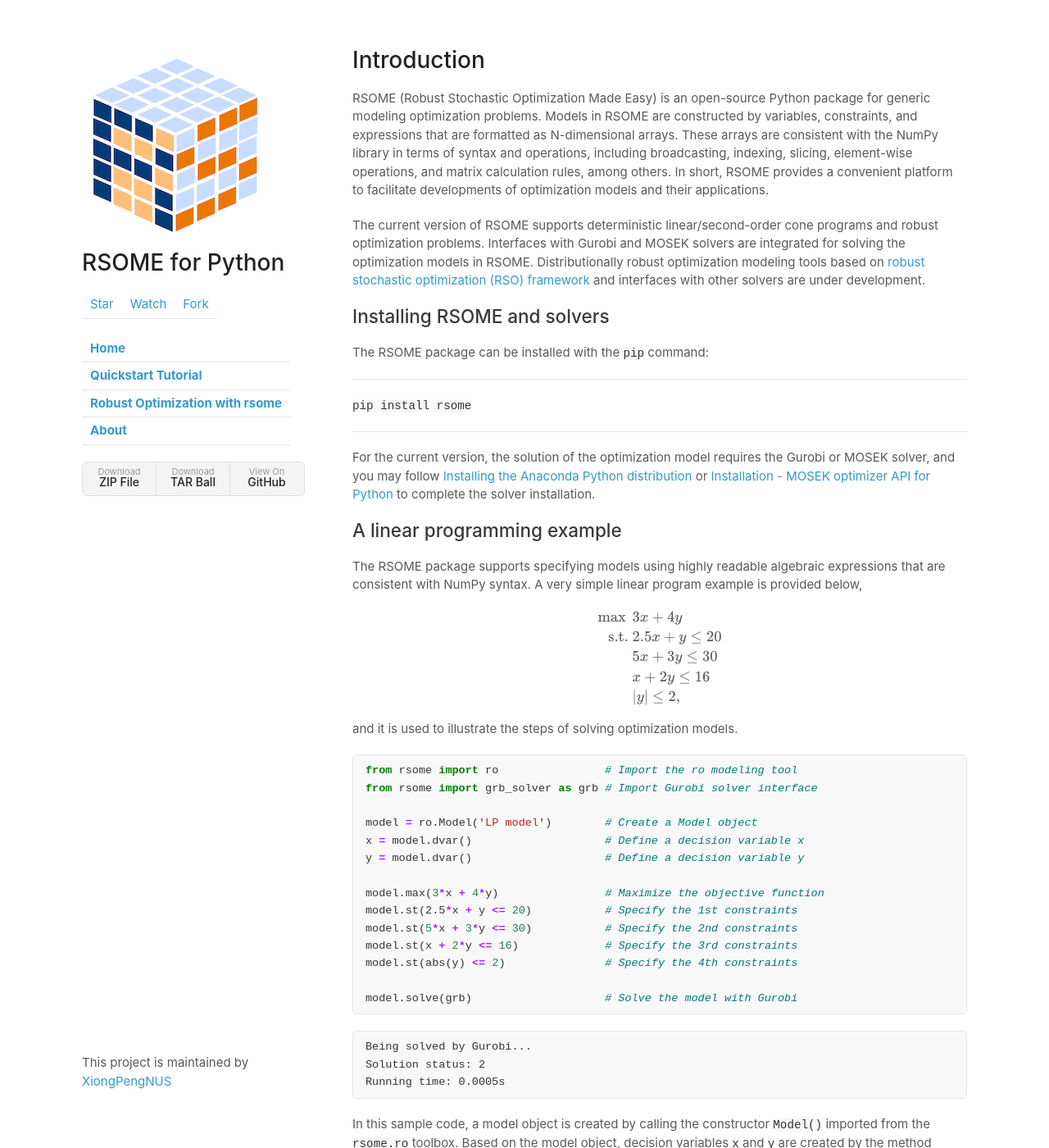
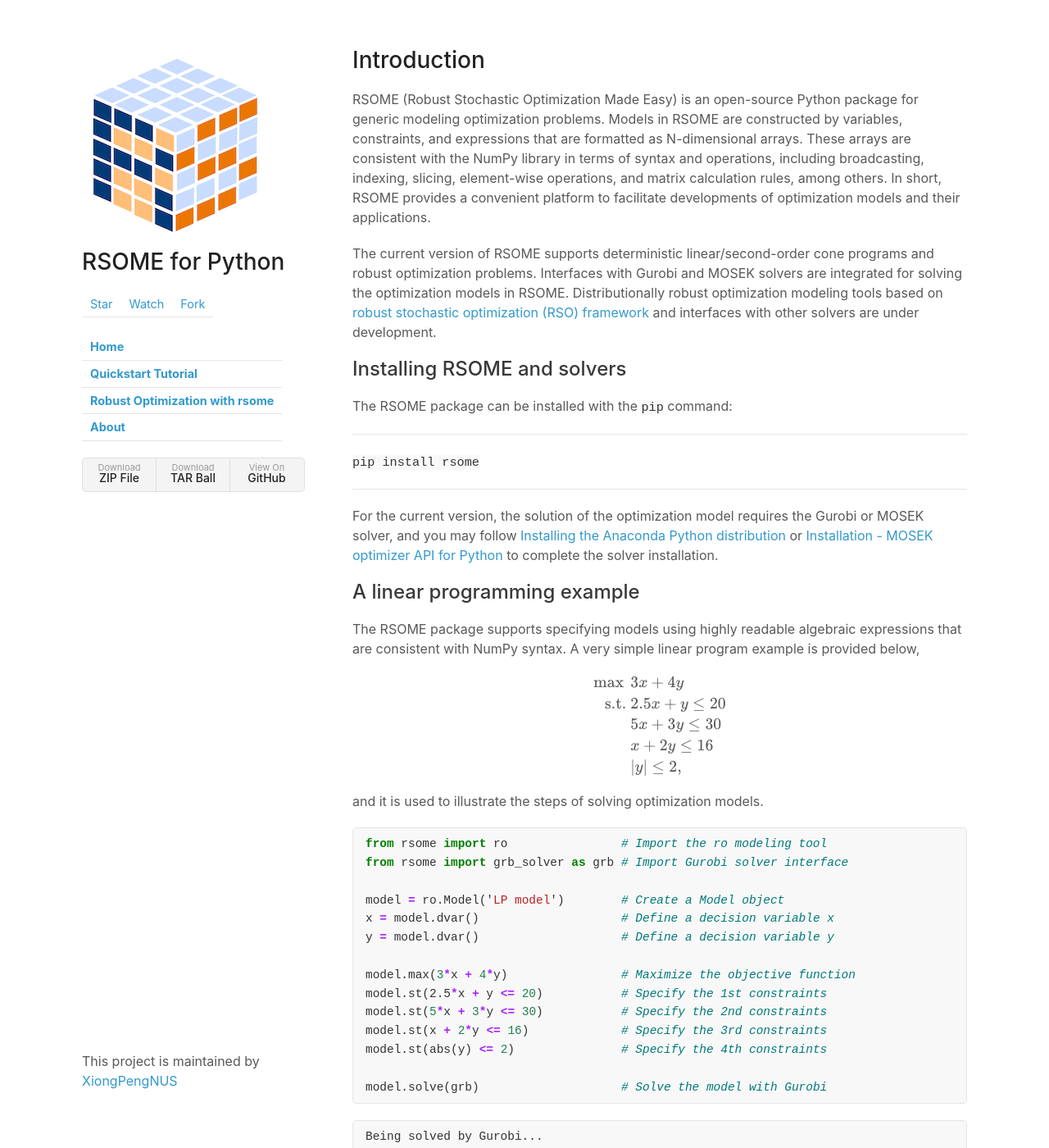
Before and after one commit to XiongPengNUS/rsome, a Jekyll site: the page built from docs/index.md, in a window 1280 px wide and 1400 px high. Shown: the whole window at 82% size. Built offline with Jekyll 4.4.1, drawn with Linux system fonts in a browser that asks for light colours; our own code applies the rules of GitHub Pages for plain Markdown files; formulas are drawn with MathJax 3.

Commit message:
Fonts change

```diff
--- a/docs/assets/css/styles.css
+++ b/docs/assets/css/styles.css
@@ -1,7 +1,7 @@
 body {
   background-color: #fff;
   padding:50px;
-  font: 15px/1.5 -apple-system, BlinkMacSystemFont, "Segoe UI", Roboto, Oxygen, Ubuntu, Cantarell, "Fira Sans", "Droid Sans", "Helvetica Neue", Arial, sans-serif, "Apple Color Emoji", "Segoe UI Emoji", "Segoe UI Symbol";
+  font: 16px/1.5 -apple-system, BlinkMacSystemFont, "Segoe UI", Roboto, Oxygen, Ubuntu, Cantarell, "Fira Sans", "Droid Sans", "Helvetica Neue", Arial, sans-serif, "Apple Color Emoji", "Segoe UI Emoji", "Segoe UI Symbol";
   color:#595959;
   font-weight:400;
 }
@@ -110,6 +110,7 @@ th, td {
   text-align:left;
   padding:5px 10px;
   border-bottom:1px solid #e5e5e5;
+  font-size:90%
 }
 
 dt {
```
Also changed, not shown: 1 other file.
